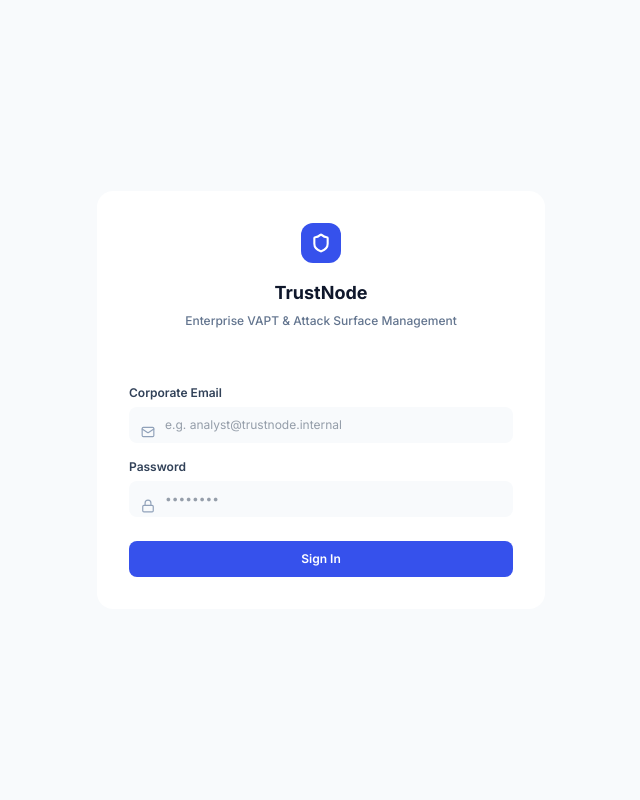
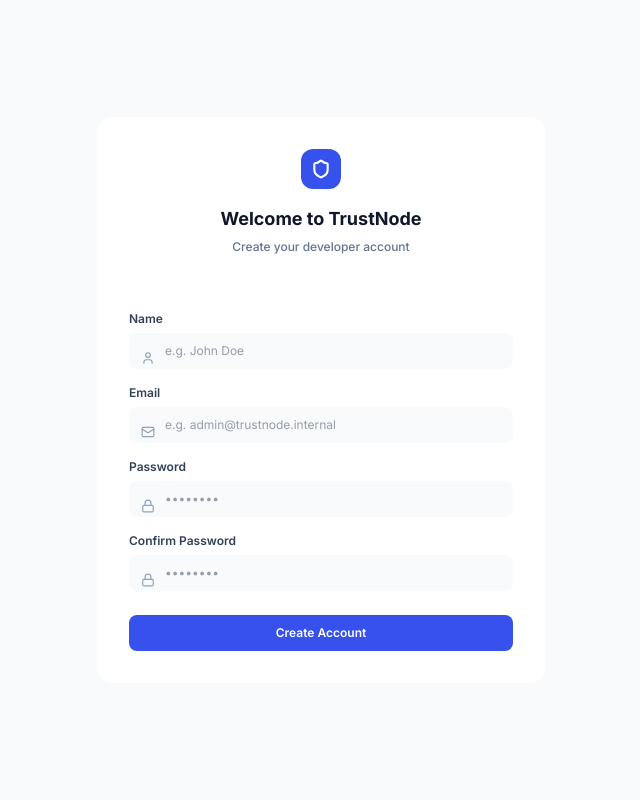
Before and after one commit to ankurmakavana/trustnode, a Laravel app: page / in a window 1280 px wide. Shown: the whole page, without its empty margins (319-959 px from the left). Run offline with Laravel 12, Linux system fonts and the light colour scheme; data that the repository does not hold is empty; style sheets or scripts are compiled from the project's sources.

Commit message:
feat(auth): add developer first-run setup

```diff
--- /dev/null
+++ b/app/Http/Controllers/Auth/SetupController.php
@@ -0,0 +1,74 @@
+<?php
+
+namespace App\Http\Controllers\Auth;
+
+use App\Http\Controllers\Controller;
+use App\Models\User;
+use App\Models\Organization;
+use App\Models\Team;
+use App\Models\Role;
+use App\Enums\UserRole;
+use App\Enums\UserStatus;
+use Illuminate\Http\JsonResponse;
+use Illuminate\Http\Request;
+use Illuminate\Support\Facades\DB;
+use Illuminate\Support\Facades\Hash;
+use Illuminate\Validation\Rules\Password;
+
+class SetupController extends Controller
+{
+    public function status(): JsonResponse
+    {
+        return response()->json([
+            'setup_required' => User::count() === 0
+        ]);
+    }
+
+    public function setup(Request $request): JsonResponse
+    {
+        if (User::count() > 0) {
+            return response()->json(['message' => 'Setup has already been completed.'], 403);
+        }
+
+        $validated = $request->validate([
+            'name' => 'required|string|max:255',
+            'email' => 'required|string|email|max:255',
+            'password' => ['required', 'confirmed', Password::defaults()],
+        ]);
+
+        try {
+            DB::beginTransaction();
+
+            $adminRole = Role::where('slug', UserRole::ADMINISTRATOR->value)->first();
+
+            $user = User::create([
+                'name' => $validated['name'],
+                'email' => $validated['email'],
+                'password' => Hash::make($validated['password']),
+                'role_id' => $adminRole->id,
+                'status' => UserStatus::ACTIVE,
+                'email_verified_at' => now(),
+            ]);
+
+            $org = Organization::create([
+                'slug' => 'default-organization',
+                'name' => 'Default Organization',
+            ]);
+
+            $team = Team::create([
+                'slug' => 'default-team',
+                'name' => 'Default Team',
+                'organization_id' => $org->id,
+            ]);
+
+            $user->teams()->attach($team->id);
+
+            DB::commit();
+
+            return response()->json(['message' => 'Setup completed successfully.']);
+        } catch (\Exception $e) {
+            DB::rollBack();
+            return response()->json(['message' => 'Failed to initialize setup.', 'error' => $e->getMessage()], 500);
+        }
+    }
+}
--- a/resources/js/app.jsx
+++ b/resources/js/app.jsx
@@ -22,6 +22,7 @@ import ScanReportPage from './pages/ScanReportPage';
 import PlaceholderPage from './pages/PlaceholderPage';
 import SettingsPage from './pages/SettingsPage';
 import LoginPage from './pages/LoginPage';
+import SetupPage from './pages/SetupPage';
 import FindingsPage from './pages/FindingsPage';
 import FindingFormPage from './pages/FindingFormPage';
 import FindingDetailPage from './pages/FindingDetailPage';
@@ -164,7 +165,7 @@ function IntegrationDetailRoute() {
 }
 
 function MainAppLayout() {
-    const { user, loading } = useAuth();
+    const { user, loading, setupRequired } = useAuth();
     const [sidebarOpen, setSidebarOpen] = useState(true);
     const [darkMode, setDarkMode] = useState(false);
     const navigate = useNavigate();
@@ -206,6 +207,9 @@ function MainAppLayout() {
     }
 
     if (!user) {
+        if (setupRequired) {
+            return <SetupPage />;
+        }
         return <LoginPage />;
     }
 
--- a/resources/js/context/AuthContext.jsx
+++ b/resources/js/context/AuthContext.jsx
@@ -30,6 +30,7 @@ function buildUser(data) {
 export function AuthProvider({ children }) {
     const [user,    setUser]    = useState(null);
     const [loading, setLoading] = useState(true);
+    const [setupRequired, setSetupRequired] = useState(false);
 
     /**
      * Check current session by calling the public /api/auth/me endpoint.
@@ -51,8 +52,10 @@ export function AuthProvider({ children }) {
                 const json = await res.json();
                 if (json.authenticated && json.data) {
                     setUser(buildUser(json.data));
+                    setSetupRequired(false);
                 } else {
                     setUser(null);
+                    await refreshSetupStatus();
                 }
             } else {
                 setUser(null);
@@ -61,6 +64,20 @@ export function AuthProvider({ children }) {
             setUser(null);
         } finally {
             setLoading(false);
+        }
+    };
+
+    const refreshSetupStatus = async () => {
+        try {
+            const setupRes = await fetch('/api/setup/status', {
+                headers: { 'Accept': 'application/json' },
+            });
+            if (setupRes.ok) {
+                const setupJson = await setupRes.json();
+                setSetupRequired(!!setupJson.setup_required);
+            }
+        } catch (e) {
+            console.error('Failed to fetch setup status', e);
         }
     };
 
@@ -125,7 +142,7 @@ export function AuthProvider({ children }) {
     };
 
     return (
-        <AuthContext.Provider value={{ user, loading, login, logout, checkAuthStatus }}>
+        <AuthContext.Provider value={{ user, loading, setupRequired, refreshSetupStatus, login, logout, checkAuthStatus }}>
             {children}
         </AuthContext.Provider>
     );
--- /dev/null
+++ b/resources/js/pages/SetupPage.jsx
@@ -0,0 +1,170 @@
+import React, { useState } from 'react';
+import { Shield, Lock, Mail, User, Loader2, AlertCircle } from 'lucide-react';
+import { useAuth } from '../context/AuthContext';
+
+export default function SetupPage() {
+    const { login, refreshSetupStatus } = useAuth();
+    const [name, setName] = useState('');
+    const [email, setEmail] = useState('');
+    const [password, setPassword] = useState('');
+    const [passwordConfirmation, setPasswordConfirmation] = useState('');
+    const [loading, setLoading] = useState(false);
+    const [errors, setErrors] = useState({});
+    const [generalError, setGeneralError] = useState('');
+
+    const getCsrfToken = () => {
+        return document.querySelector('meta[name="csrf-token"]')?.getAttribute('content') ?? '';
+    };
+
+    const handleSubmit = async (e) => {
+        e.preventDefault();
+        setLoading(true);
+        setErrors({});
+        setGeneralError('');
+
+        try {
+            const res = await fetch('/api/setup', {
+                method: 'POST',
+                headers: {
+                    'Content-Type': 'application/json',
+                    'Accept': 'application/json',
+                    'X-CSRF-TOKEN': getCsrfToken(),
+                },
+                body: JSON.stringify({
+                    name,
+                    email,
+                    password,
+                    password_confirmation: passwordConfirmation
+                }),
+            });
+
+            if (!res.ok) {
+                if (res.status === 422) {
+                    const data = await res.json();
+                    throw { validation: data.errors };
+                }
+                const data = await res.json().catch(() => ({}));
+                throw new Error(data.message || 'Setup failed. Please try again.');
+            }
+
+            // After successful setup, automatically log in
+            await login(email, password);
+            // Refresh setup status so app updates state if needed
+            await refreshSetupStatus();
+        } catch (err) {
+            if (err.validation) {
+                setErrors(err.validation);
+            } else {
+                setGeneralError(err.message || 'An unexpected error occurred.');
+            }
+        } finally {
+            setLoading(false);
+        }
+    };
+
+    return (
+        <div className="min-h-screen bg-slate-50 flex items-center justify-center p-4">
+            <div className="w-full max-w-md bg-white border border-slate-200 rounded-2xl shadow-xl shadow-slate-100/50 overflow-hidden">
+                <div className="px-8 pt-8 pb-6 flex flex-col items-center border-b border-slate-100">
+                    <div className="w-10 h-10 rounded-xl bg-brand-600 flex items-center justify-center mb-4">
+                        <Shield className="text-white" size={20} strokeWidth={2.5} />
+                    </div>
+                    <h2 className="text-lg font-bold text-slate-900">Welcome to TrustNode</h2>
+                    <p className="text-xs text-slate-500 mt-1.5 font-medium">Create your developer account</p>
+                </div>
+
+                <form onSubmit={handleSubmit} className="p-8 flex flex-col gap-4">
+                    {generalError && (
+                        <div className="flex items-start gap-2.5 p-3 rounded-lg bg-red-50 border border-red-200 text-red-700 text-xs">
+                            <AlertCircle size={14} className="shrink-0 mt-0.5" />
+                            <span>{generalError}</span>
+                        </div>
+                    )}
+
+                    {/* Name */}
+                    <div>
+                        <label className="block text-xs font-semibold text-slate-700 mb-1.5">Name</label>
+                        <div className="relative">
+                            <User className="absolute left-3 top-1/2 -translate-y-1/2 text-slate-400" size={14} />
+                            <input
+                                type="text"
+                                required
+                                value={name}
+                                onChange={e => setName(e.target.value)}
+                                placeholder="e.g. John Doe"
+                                className="w-full bg-slate-50 text-xs text-slate-700 border border-slate-200 rounded-lg pl-9 pr-3 py-2.5 outline-none focus:border-brand-500 focus:bg-white transition-all"
+                            />
+                        </div>
+                        {errors.name && <p className="text-[11px] text-red-500 mt-1 font-semibold">{errors.name[0]}</p>}
+                    </div>
+
+                    {/* Email */}
+                    <div>
+                        <label className="block text-xs font-semibold text-slate-700 mb-1.5">Email</label>
+                        <div className="relative">
+                            <Mail className="absolute left-3 top-1/2 -translate-y-1/2 text-slate-400" size={14} />
+                            <input
+                                type="email"
+                                required
+                                value={email}
+                                onChange={e => setEmail(e.target.value)}
+                                placeholder="e.g. admin@trustnode.internal"
+                                className="w-full bg-slate-50 text-xs text-slate-700 border border-slate-200 rounded-lg pl-9 pr-3 py-2.5 outline-none focus:border-brand-500 focus:bg-white transition-all"
+                            />
+                        </div>
+                        {errors.email && <p className="text-[11px] text-red-500 mt-1 font-semibold">{errors.email[0]}</p>}
+                    </div>
+
+                    {/* Password */}
+                    <div>
+                        <label className="block text-xs font-semibold text-slate-700 mb-1.5">Password</label>
+                        <div className="relative">
+                            <Lock className="absolute left-3 top-1/2 -translate-y-1/2 text-slate-400" size={14} />
+                            <input
+                                type="password"
+                                required
+                                value={password}
+                                onChange={e => setPassword(e.target.value)}
+                                placeholder="••••••••"
+                                className="w-full bg-slate-50 text-xs text-slate-700 border border-slate-200 rounded-lg pl-9 pr-3 py-2.5 outline-none focus:border-brand-500 focus:bg-white transition-all"
+                            />
+                        </div>
+                        {errors.password && <p className="text-[11px] text-red-500 mt-1 font-semibold">{errors.password[0]}</p>}
+                    </div>
+
+                    {/* Confirm Password */}
+                    <div>
+                        <label className="block text-xs font-semibold text-slate-700 mb-1.5">Confirm Password</label>
+                        <div className="relative">
+                            <Lock className="absolute left-3 top-1/2 -translate-y-1/2 text-slate-400" size={14} />
+                            <input
+                                type="password"
+                                required
+                                value={passwordConfirmation}
+                                onChange={e => setPasswordConfirmation(e.target.value)}
+                                placeholder="••••••••"
+                                className="w-full bg-slate-50 text-xs text-slate-700 border border-slate-200 rounded-lg pl-9 pr-3 py-2.5 outline-none focus:border-brand-500 focus:bg-white transition-all"
+                            />
+                        </div>
+                    </div>
+
+                    {/* Submit */}
+                    <button
+                        type="submit"
+                        disabled={loading}
+                        className="w-full inline-flex items-center justify-center gap-1.5 px-4 py-2.5 rounded-lg text-xs font-semibold text-white bg-brand-600 hover:bg-brand-700 disabled:opacity-50 transition-all focus:outline-none focus-visible:ring-2 focus-visible:ring-brand-500 mt-2"
+                    >
+                        {loading ? (
+                            <>
+                                <Loader2 size={13} className="animate-spin" />
+                                Creating Account...
+                            </>
+                        ) : (
+                            'Create Account'
+                        )}
+                    </button>
+                </form>
+            </div>
+        </div>
+    );
+}
--- a/routes/api.php
+++ b/routes/api.php
@@ -59,6 +59,9 @@ Route::middleware('guest')->group(function (): void {
     Route::get('/invitation/{token}', [InvitationController::class, 'show']);
     Route::post('/invitation/{token}', [InvitationController::class, 'accept'])
         ->middleware('throttle:5,1');
+
+    Route::get('/setup/status', [\App\Http\Controllers\Auth\SetupController::class, 'status']);
+    Route::post('/setup', [\App\Http\Controllers\Auth\SetupController::class, 'setup']);
 });
 
 use App\Http\Controllers\Auth\TokenController;
```
Also changed, not shown: tests/Feature/SetupTest.php (added, +119 -0 lines).
